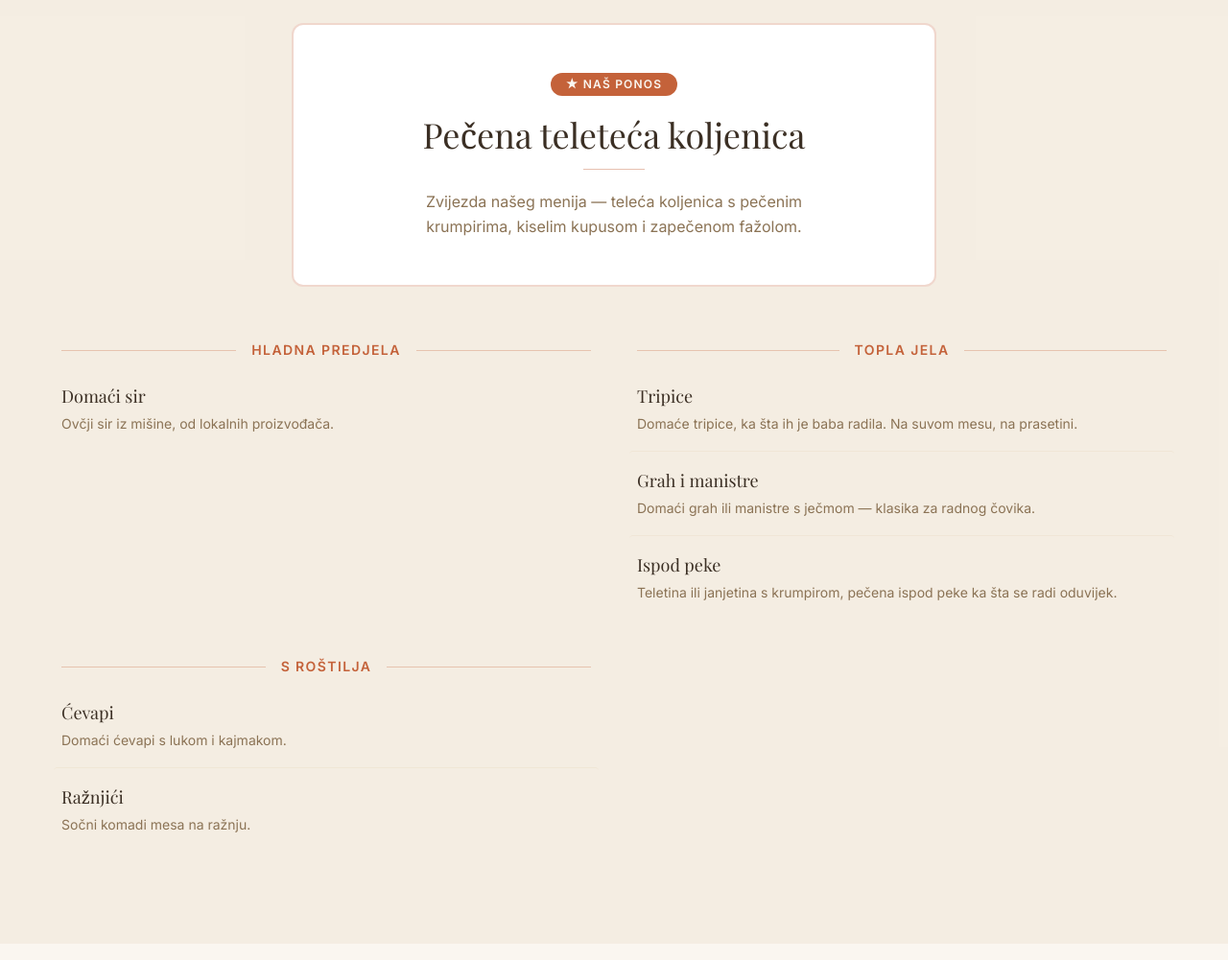
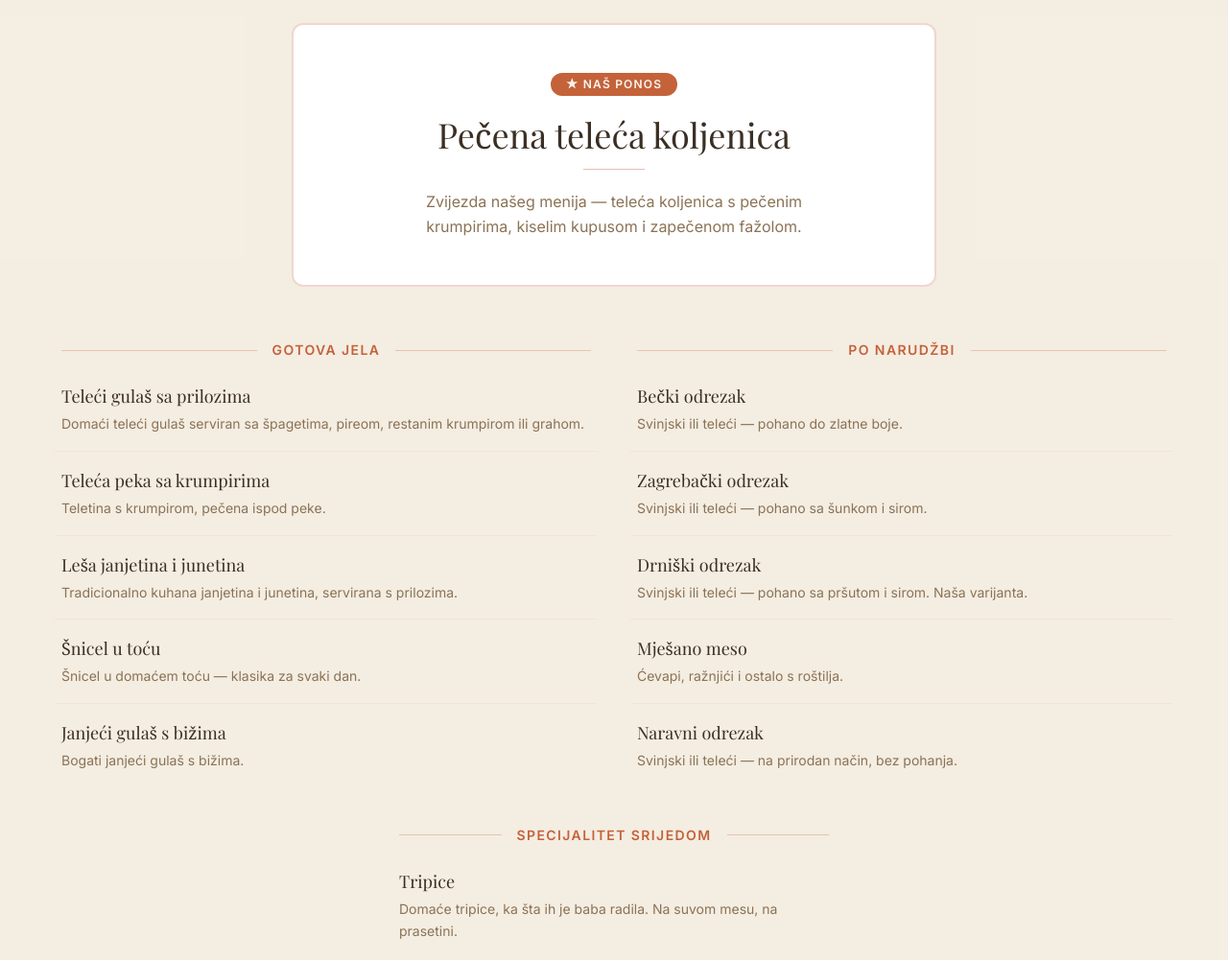
Before and after one commit to marko-g-dev/buffetkodbaje, a website built with Vite: page index.html in a window 1280 px wide. Shown: the part 1000-2001 px from the top of the page at 96% size. Built offline with nearby package versions, Linux system fonts and the light colour scheme.

Commit message:
Menu update

```diff
--- a/index.html
+++ b/index.html
@@ -161,10 +161,10 @@
         <span class="inline-block px-4 py-1 bg-terracotta text-cream text-xs font-semibold uppercase tracking-widest rounded-full mb-5" data-i18n="menu.featured_badge">
           ★ Naš ponos
         </span>
-        <h3 class="font-heading text-3xl md:text-4xl text-brown mb-4" data-featured-name>Drniški pršut</h3>
+        <h3 class="font-heading text-3xl md:text-4xl text-brown mb-4" data-featured-name>Pečena teleća koljenica</h3>
         <div class="w-16 h-px bg-terracotta/40 mx-auto mb-5"></div>
         <p class="text-brown-muted leading-relaxed max-w-md mx-auto" data-featured-desc>
-          Sušen na hladnoj buri, rezan na tanke listove. Ponos našeg kraja.
+          Zvijezda našeg menija — teleća koljenica s pečenim krumpirima, kiselim kupusom i zapečenom fažolom.
         </p>
       </div>
 
--- a/src/data/menu.json
+++ b/src/data/menu.json
@@ -1,48 +1,119 @@
 {
+  "featured": {
+    "id": "teleca-koljenica",
+    "name": { "hr": "Pečena teleća koljenica", "en": "Roast veal knuckle" },
+    "description": {
+      "hr": "Zvijezda našeg menija — teleća koljenica s pečenim krumpirima, kiselim kupusom i zapečenom fažolom.",
+      "en": "The star of our menu — veal knuckle with roast potatoes, sauerkraut, and baked beans."
+    }
+  },
   "categories": [
     {
-      "id": "cold",
-      "name": { "hr": "Hladna predjela", "en": "Cold starters" },
+      "id": "gotova-jela",
+      "name": { "hr": "Gotova jela", "en": "Ready-made dishes" },
       "items": [
         {
-          "id": "prsut",
-          "name": { "hr": "Drniški pršut", "en": "Drniš dry-cured ham" },
+          "id": "teleci-gulas",
+          "name": { "hr": "Teleći gulaš sa prilozima", "en": "Veal goulash with sides" },
           "description": {
-            "hr": "Pravi drniški pršut, s bilim, ka šta i mora bit. Ko za bolje ne zna, ne zna šta propušta.",
-            "en": "Real Drniš pršut with the proper white fat, just as it should be. If you haven't tried the real thing, you don't know what you're missing."
+            "hr": "Domaći teleći gulaš serviran sa špagetima, pireom, restanim krumpirom ili grahom.",
+            "en": "Homemade veal goulash served with spaghetti, mashed potatoes, pan-fried potatoes, or beans."
           },
-          "price": null,
-          "featured": true,
-          "image": "food/prsut.webp"
+          "price": null
         },
         {
-          "id": "sir",
-          "name": { "hr": "Domaći sir", "en": "Homemade cheese" },
+          "id": "teleca-peka",
+          "name": { "hr": "Teleća peka sa krumpirima", "en": "Veal under the bell with potatoes" },
           "description": {
-            "hr": "Ovčji sir iz mišine, od lokalnih proizvođača.",
-            "en": "Sheep's cheese aged in a traditional leather sack, from local producers."
+            "hr": "Teletina s krumpirom, pečena ispod peke.",
+            "en": "Veal with potatoes, slow-roasted under the iron bell."
           },
-          "price": null,
-          "featured": false,
-          "image": "food/prsut.webp"
+          "price": null
+        },
+        {
+          "id": "lesa",
+          "name": { "hr": "Leša janjetina i junetina", "en": "Boiled lamb and beef" },
+          "description": {
+            "hr": "Tradicionalno kuhana janjetina i junetina, servirana s prilozima.",
+            "en": "Traditionally boiled lamb and beef, served with sides."
+          },
+          "price": null
+        },
+        {
+          "id": "snicel",
+          "name": { "hr": "Šnicel u toću", "en": "Schnitzel in sauce" },
+          "description": {
+            "hr": "Šnicel u domaćem toću — klasika za svaki dan.",
+            "en": "Schnitzel in homemade sauce — an everyday classic."
+          },
+          "price": null
+        },
+        {
+          "id": "janjeci-gulas",
+          "name": { "hr": "Janjeći gulaš s bižima", "en": "Lamb goulash with peas" },
+          "description": {
+            "hr": "Bogati janjeći gulaš s bižima.",
+            "en": "Rich lamb goulash with peas."
+          },
+          "price": null
         }
       ]
     },
     {
-      "id": "warm",
-      "name": { "hr": "Topla jela", "en": "Warm dishes" },
+      "id": "po-narudzbi",
+      "name": { "hr": "Po narudžbi", "en": "Made to order" },
       "items": [
         {
-          "id": "teletina",
-          "name": { "hr": "Pečena teleteća koljenica", "en": "Roast veal knuckle" },
+          "id": "becki-odrezak",
+          "name": { "hr": "Bečki odrezak", "en": "Wiener schnitzel" },
           "description": {
-            "hr": "Zvijezda našeg menija — teleća koljenica s pečenim krumpirima, kiselim kupusom i zapečenom fažolom.",
-            "en": "The star of our menu — veal knuckle with roast potatoes, sauerkraut, and baked beans."
+            "hr": "Svinjski ili teleći — pohano do zlatne boje.",
+            "en": "Pork or veal — breaded to a golden crisp."
           },
-          "price": null,
-          "featured": true,
-          "image": "food/teletina.webp"
+          "price": null
         },
+        {
+          "id": "zagrebacki-odrezak",
+          "name": { "hr": "Zagrebački odrezak", "en": "Zagreb-style schnitzel" },
+          "description": {
+            "hr": "Svinjski ili teleći — pohano sa šunkom i sirom.",
+            "en": "Pork or veal — breaded and stuffed with ham and cheese."
+          },
+          "price": null
+        },
+        {
+          "id": "drniski-odrezak",
+          "name": { "hr": "Drniški odrezak", "en": "Drniš-style schnitzel" },
+          "description": {
+            "hr": "Svinjski ili teleći — pohano sa pršutom i sirom. Naša varijanta.",
+            "en": "Pork or veal — breaded with pršut and cheese. Our local twist."
+          },
+          "price": null
+        },
+        {
+          "id": "mjesano-meso",
+          "name": { "hr": "Mješano meso", "en": "Mixed grill" },
+          "description": {
+            "hr": "Ćevapi, ražnjići i ostalo s roštilja.",
+            "en": "Ćevapi, skewers, and more from the grill."
+          },
+          "price": null
+        },
+        {
+          "id": "naravni-odrezak",
+          "name": { "hr": "Naravni odrezak", "en": "Plain cutlet" },
+          "description": {
+            "hr": "Svinjski ili teleći — na prirodan način, bez pohanja.",
+            "en": "Pork or veal — pan-seared, no breading."
+          },
+          "price": null
+        }
+      ]
+    },
+    {
+      "id": "specijalitet",
+      "name": { "hr": "Specijalitet srijedom", "en": "Wednesday special" },
+      "items": [
         {
           "id": "tripice",
           "name": { "hr": "Tripice", "en": "Tripe stew" },
@@ -50,59 +121,7 @@
             "hr": "Domaće tripice, ka šta ih je baba radila. Na suvom mesu, na prasetini.",
             "en": "Homemade tripe stew, just like grandma used to make. Cooked with smoked pork, the traditional way."
           },
-          "price": null,
-          "featured": false,
-          "image": "food/tripice.webp"
-        },
-        {
-          "id": "grah",
-          "name": { "hr": "Grah i manistre", "en": "Bean and pasta stew" },
-          "description": {
-            "hr": "Domaći grah ili manistre s ječmom — klasika za radnog čovika.",
-            "en": "Homemade bean stew or barley pasta — a classic that fuels working folk."
-          },
-          "price": null,
-          "featured": false,
-          "image": "food/grah.webp"
-        },
-        {
-          "id": "peka",
-          "name": { "hr": "Ispod peke", "en": "Under the bell (peka)" },
-          "description": {
-            "hr": "Teletina ili janjetina s krumpirom, pečena ispod peke ka šta se radi oduvijek.",
-            "en": "Veal or lamb with potatoes, slow-roasted under the iron bell the way it's always been done."
-          },
-          "price": null,
-          "featured": false,
-          "image": "food/peka.webp"
-        }
-      ]
-    },
-    {
-      "id": "grilled",
-      "name": { "hr": "S roštilja", "en": "From the grill" },
-      "items": [
-        {
-          "id": "cevapi",
-          "name": { "hr": "Ćevapi", "en": "Ćevapi (grilled minced meat)" },
-          "description": {
-            "hr": "Domaći ćevapi s lukom i kajmakom.",
-            "en": "Homemade ćevapi with onions and kajmak cream."
-          },
-          "price": null,
-          "featured": false,
-          "image": "food/cevapi.webp"
-        },
-        {
-          "id": "raznjici",
-          "name": { "hr": "Ražnjići", "en": "Skewers" },
-          "description": {
-            "hr": "Sočni komadi mesa na ražnju.",
-            "en": "Juicy meat skewers off the grill."
-          },
-          "price": null,
-          "featured": false,
-          "image": "food/raznjici.webp"
+          "price": null
         }
       ]
     }
--- a/src/js/menu.js
+++ b/src/js/menu.js
@@ -20,17 +20,14 @@ export function renderMenu(lang) {
   // Clear existing content
   grid.innerHTML = '';
 
+  // Render the featured item (pršut) into its dedicated showcase container
+  if (menuData.featured && featured) {
+    renderFeaturedItem(featured, menuData.featured, lang);
+  }
+
   menuData.categories.forEach((category) => {
-    // Render the featured item (pršut) into its dedicated showcase container
-    const featuredItem = category.items.find((item) => item.featured);
-    if (featuredItem && featured) {
-      renderFeaturedItem(featured, featuredItem, lang);
-    }
-
-    const nonFeaturedItems = category.items.filter((item) => !item.featured);
-    if (nonFeaturedItems.length === 0) return;
-
-    grid.appendChild(createCategorySection(category, nonFeaturedItems, lang));
+    if (category.items.length === 0) return;
+    grid.appendChild(createCategorySection(category, category.items, lang));
   });
 }
 
@@ -40,7 +37,10 @@ export function renderMenu(lang) {
  */
 function createCategorySection(category, items, lang) {
   const section = document.createElement('div');
-  section.className = 'reveal visible';
+  const isSingle = items.length === 1;
+  section.className = isSingle
+    ? 'reveal visible md:col-span-2 max-w-md mx-auto'
+    : 'reveal visible';
   section.setAttribute('data-menu-category', category.id);
 
   const heading = document.createElement('h3');
```
